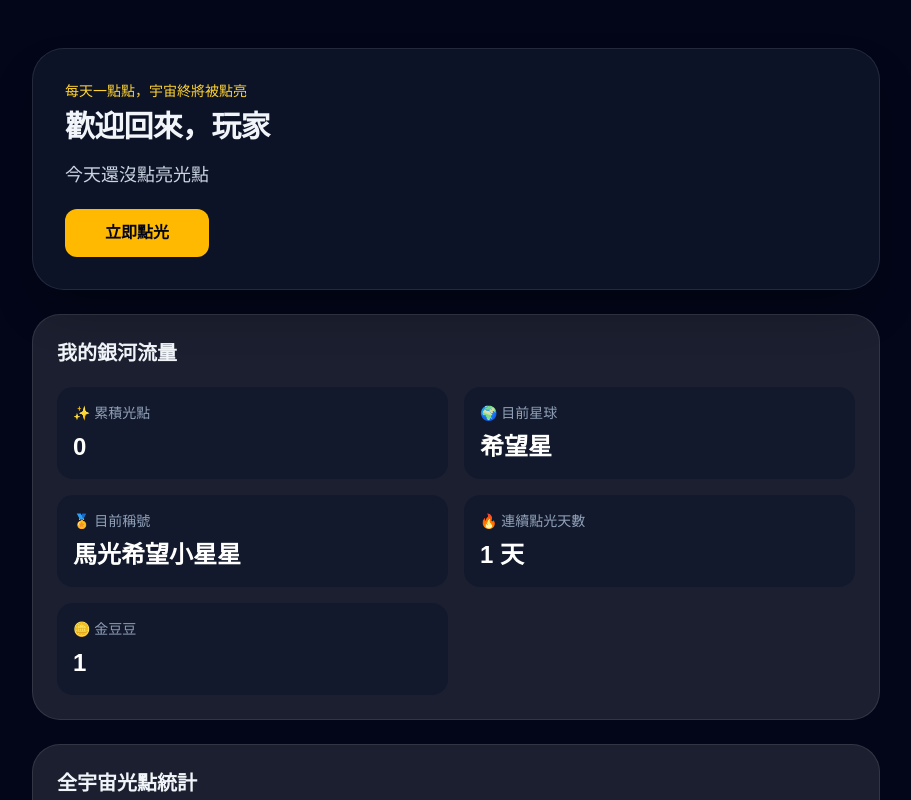
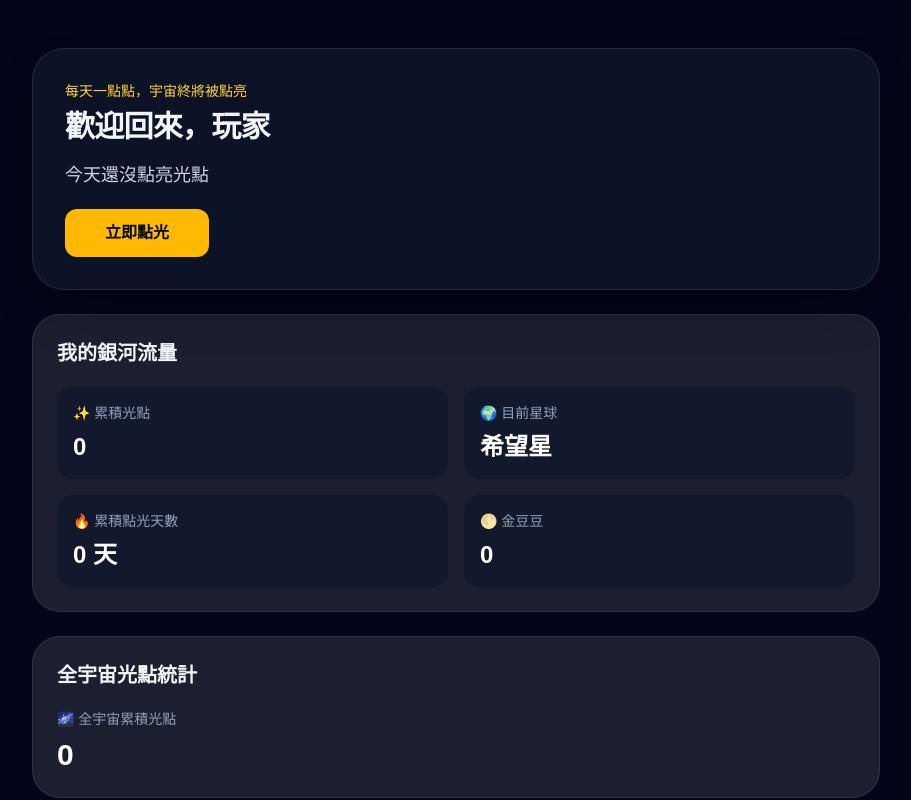
Before and after one commit to makuangceo-maker/dot-universe, a Next.js app: page / in a window 1280 px wide. Shown: the top 800 px of the page, without its empty margins (184-1095 px from the left). Built offline with nearby package versions, Linux system fonts and the light colour scheme; no server answers; the database is empty.

Commit message:
D3 - valid light stats and gold bean calculati

```diff
--- a/app/light/page.tsx
+++ b/app/light/page.tsx
@@ -31,6 +31,7 @@ const router = useRouter();
 </label>
 {photo && <p className="mt-2 text-sm text-green-400">✓ 已選照片：{photo.name}</p>}
 {photo && <img src={URL.createObjectURL(photo)} alt="照片預覽" className="mt-3 h-32 w-32 rounded-xl object-cover" />}
+{photo && <button type="button" onClick={() => setPhoto(null)}>移除照片</button>}
           <textarea
             className="mt-6 w-full rounded-xl bg-slate-800 p-4"
             rows={3}
--- a/app/page.tsx
+++ b/app/page.tsx
@@ -5,11 +5,28 @@ export default async function Home() {
   .from("players")
   .select("*");
  const player = players?.[0];
- const { count: lightPointCount, error: lightPointError } = await supabase
- .from("light_points")
-.select("*", { count: "exact", head: true })
-.eq("employee_id", player?.employee_id ?? "");
- const today = new Date().toISOString().split("T")[0];
+const { data: validLightPoints, error: lightPointError } = await supabase
+  .from("light_points")
+  .select("light_text, light_photo, light_date")
+  .eq("employee_id", player?.employee_id ?? "");
+
+const validItems = (validLightPoints ?? []).filter((item) => {
+  const hasText =
+    (item.light_text ?? "").trim() !== "" &&
+    item.light_text !== "EMPTY";
+  const hasPhoto = !!item.light_photo;
+
+  return hasText || hasPhoto;
+});
+
+const lightPointCount = validItems.length;
+
+const validDateSet = new Set(
+  validItems
+    .map((item) => item.light_date)
+    .filter((date): date is string => !!date)
+);
+ const today = new Intl.DateTimeFormat("en-CA", { timeZone: "Asia/Taipei" }).format(new Date());
 const { count: universeLightCount } = await supabase
   .from("light_points")
   .select("*", { count: "exact", head: true });
@@ -21,14 +38,42 @@ const { count: todayLightCount } = await supabase
 console.log("players:", players, "error:", error);
  console.log("lightPointCount =", lightPointCount);
 console.log("todayLightCount =", todayLightCount);
-  const stats = [
-    { label: "累積光點", value: lightPointCount?.toString() || "0", icon: "✨" },
-    { label: "目前星球", value: "希望星", icon: "🌍" },
-    { label: "目前稱號", value: "馬光希望小星星", icon: "🏅" },
-    { label: "連續點光天數", value: "1 天", icon: "🔥" },
-    { label: "金豆豆", value: "1", icon: "🪙" },
-  ];
+const dateSet = validDateSet;
+const weeklyDateCounts = new Map<string, number>();
 
+for (const date of validDateSet) {
+  const d = new Date(`${date}T00:00:00Z`);
+  const day = d.getUTCDay();
+  const diffToMonday = day === 0 ? -6 : 1 - day;
+
+  d.setUTCDate(d.getUTCDate() + diffToMonday);
+
+  const weekStart = d.toISOString().split("T")[0];
+
+  weeklyDateCounts.set(
+    weekStart,
+    (weeklyDateCounts.get(weekStart) ?? 0) + 1
+  );
+}
+
+const goldBeanCount = Array.from(weeklyDateCounts.values()).filter(
+  (days) => days >= 3
+).length;
+let streakDays = 0;
+let checkDate = today;
+
+while (dateSet.has(checkDate)) {
+  streakDays += 1;
+  const d = new Date(`${checkDate}T00:00:00Z`);
+  d.setUTCDate(d.getUTCDate() - 1);
+  checkDate = d.toISOString().split("T")[0];
+}
+const stats = [
+  { label: "累積光點", value: lightPointCount?.toString() || "0", icon: "✨" },
+  { label: "目前星球", value: "希望星", icon: "🌍" },
+  { label: "累積點光天數", value: `${dateSet.size} 天`, icon: "🔥" },
+  { label: "金豆豆", value: goldBeanCount.toString(), icon: "🌕" },
+];
   return (
     <main className="min-h-screen bg-slate-950 text-slate-100">
       <div className="mx-auto flex min-h-screen max-w-4xl flex-col justify-center px-6 py-12">
```
